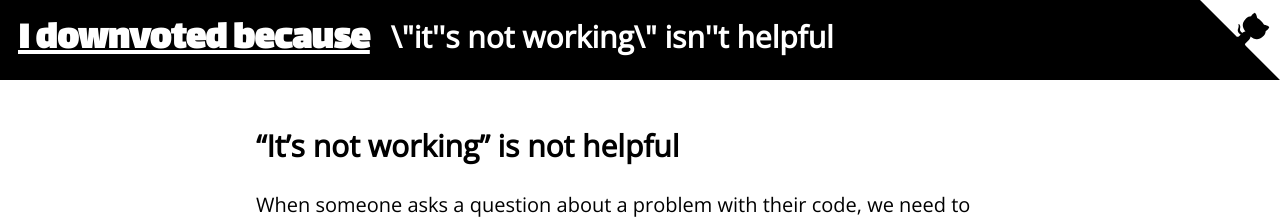
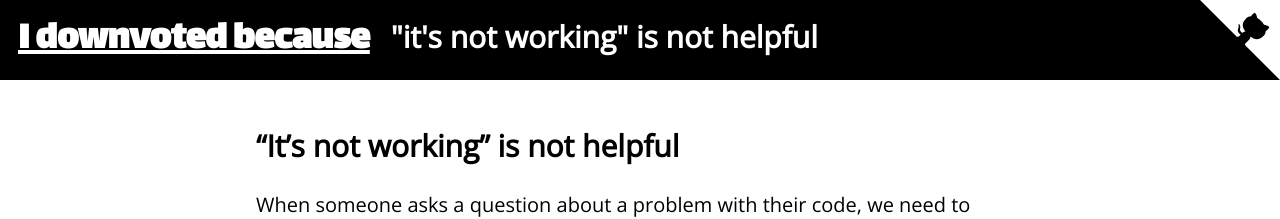
Before and after one commit to WillSullivan/idownvotedbecause, a Jekyll site: the page built from stackoverflow/itsnotworking.md, in a window 1280 px wide. Shown: the top 219 px of the page. Built offline with Jekyll 4.4.1, drawn with Linux system fonts in a browser that asks for light colours; comment, search, counter and statistics services are not loaded.

Commit message:
Update itsnotworking.md

```diff
--- a/stackoverflow/itsnotworking.md
+++ b/stackoverflow/itsnotworking.md
@@ -1,6 +1,6 @@
 ---
-title: It's not working
-byline: \"it''s not working\" isn''t helpful
+title: 'It''s not working'
+byline: '"it''s not working" is not helpful'
 permalink: itsnotworking/
 categories: "Stack Overflow"
 redirect_from:
```
